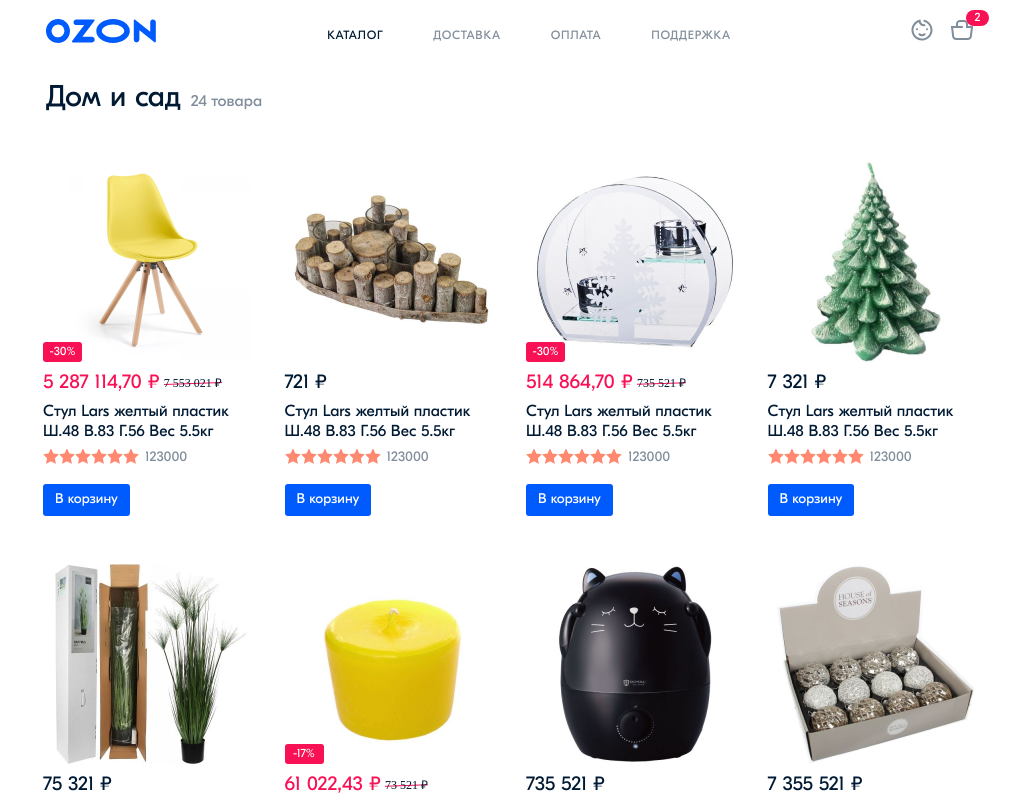
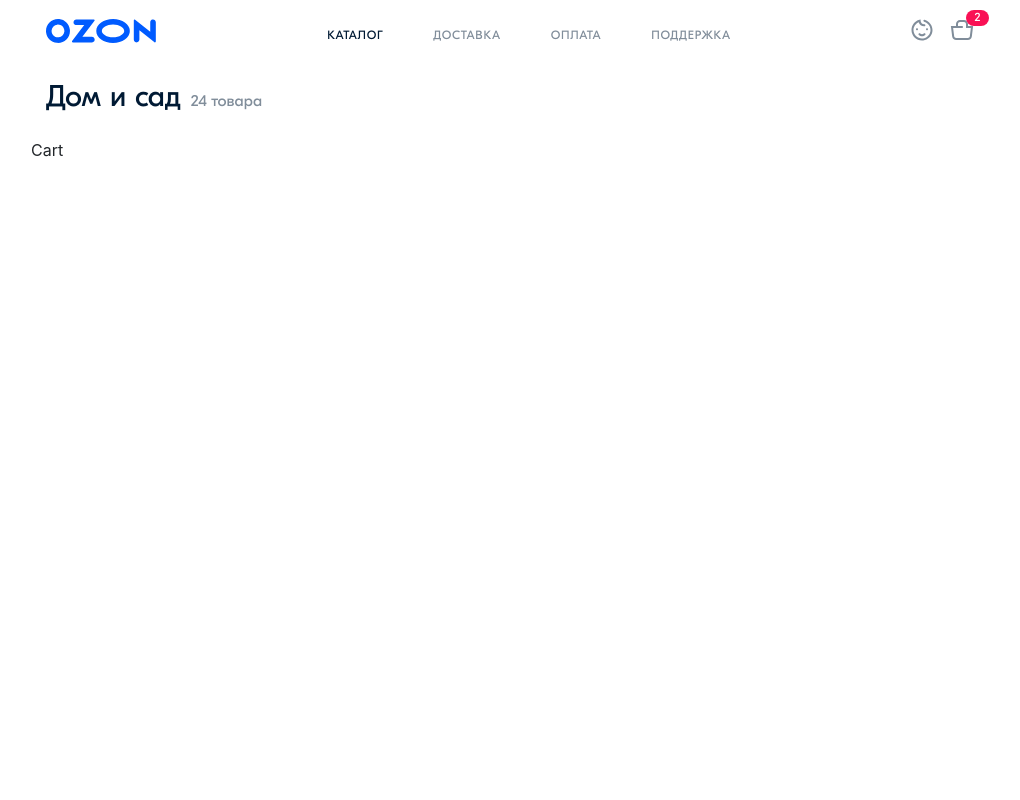
Before and after one commit to Nibrodi/ozon-market, a Vue app: page /#/cart in a window 1280 px wide. Shown: the top 800 px of the page, without its empty margins (126-1146 px from the left). Built offline with nearby package versions, Linux system fonts and the light colour scheme.

Commit message:
add router
/catalog - catalog
/cart - cart
other - redirect to /catalog

```diff
--- a/package.json
+++ b/package.json
@@ -11,7 +11,8 @@
     "bootstrap": "^4.4.1",
     "bootstrap-vue": "^2.3.0",
     "core-js": "^3.4.4",
-    "vue": "^2.6.10"
+    "vue": "^2.6.10",
+    "vue-router": "^3.1.5"
   },
   "devDependencies": {
     "@vue/cli-plugin-babel": "^4.1.0",
--- a/src/App.vue
+++ b/src/App.vue
@@ -3,7 +3,7 @@
     <Nav></Nav>
     <Header></Header>
     <main>
-      <Catalog></Catalog>
+      <router-view></router-view>
     </main>
   </div>
 </template>
@@ -11,14 +11,12 @@
 <script>
 import Nav from './components/Nav'
 import Header from './components/Header'
-import Catalog from './components/Catalog'
 
 export default {
   name: 'app',
   components: {
     Nav,
-    Header,
-    Catalog
+    Header
   }
 }
 </script>
--- /dev/null
+++ b/src/components/Cart.vue
@@ -0,0 +1,15 @@
+<template>
+  <div class="header row">
+      Cart
+  </div>
+</template>
+
+<script>
+export default {
+  name: 'Cart'
+}
+</script>
+
+<style lang="scss" scoped>
+
+</style>
--- a/src/components/Nav.vue
+++ b/src/components/Nav.vue
@@ -3,14 +3,14 @@
       <div class="col-12 d-flex justify-content-between align-items-center">
           <a href="#" class="nav__logo"><img src="/images/logo.svg" alt="logo"></a>
           <div class="d-flex">
-              <a class="nav__link nav__link_state_active" href="#">Каталог</a>
+              <router-link class="nav__link nav__link_state_active" to="/catalog">Каталог</router-link>
               <a class="nav__link" href="#">Доставка</a>
               <a class="nav__link" href="#">Оплата</a>
               <a class="nav__link" href="#">Поддержка</a>
           </div>
           <div class="d-flex">
               <a href="#" class="nav__profile"></a>
-              <a href="#" class="nav__cart"></a>
+              <router-link to="/cart" class="nav__cart"></router-link>
               <div class="nav__badge">2</div>
           </div>
       </div>
```
Also changed, not shown: src/main.js (+15 -0 lines), 1 other file (tests, documents, lock files or other folders).
